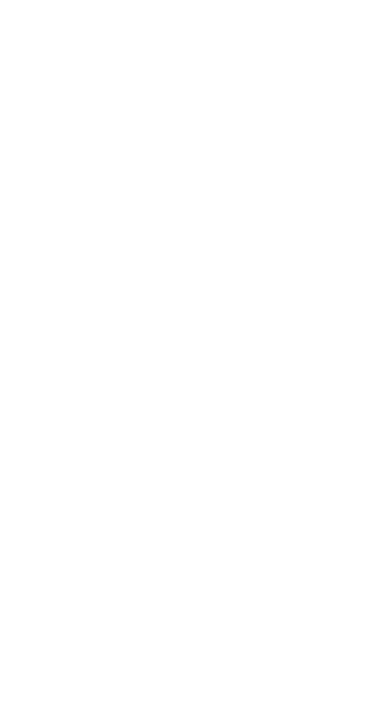
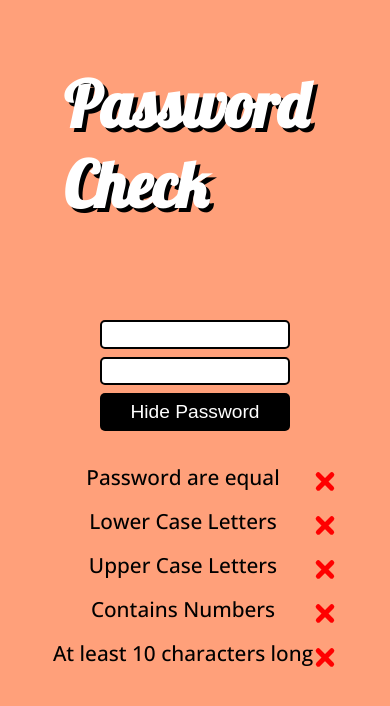
Before and after one commit to Goanta-Ovidiu/checkpoint-password-check, a plain HTML site: page index.html in a window 390 px wide. Drawn offline with nearby package versions, Linux system fonts and the light colour scheme.

Commit message:
feat: structure and style,responsive done!

```diff
--- a/index.html
+++ b/index.html
@@ -8,6 +8,41 @@
     <title>Password Check App</title>
   </head>
   <body>
+    <h1>Password Check</h1>
+    <main>
+      <section class="input-section">
+        <input type="text" name="" id="input-password" />
+        <input type="text" name="" id="input-password" />
+        <button id="show-hide-btn">Hide Password</button>
+      </section>
+      <section class="check-section">
+        <label for="equal">Password are equal</label>
+        <input type="checkbox" name="checks" value="equal" id="equal-check" />
+        <label for="lower-case">Lower Case Letters</label>
+        <input
+          type="checkbox"
+          name="checks"
+          value="lower-case"
+          id="lowercase-check"
+        />
+        <label for="upper-case">Upper Case Letters</label>
+        <input
+          type="checkbox"
+          name="checks"
+          value="upper-case"
+          id="uppercase-check"
+        />
+        <label for="number">Contains Numbers</label>
+        <input type="checkbox" name="checks" value="number" id="number-check" />
+        <label for="at-least-10-character">At least 10 characters long</label>
+        <input
+          type="checkbox"
+          name="checks"
+          value="at-least-10-character"
+          id="at-least-check"
+        />
+      </section>
+    </main>
     <script src="script.js"></script>
   </body>
 </html>
--- a/style.css
+++ b/style.css
@@ -0,0 +1,111 @@
+@import url("https://fonts.googleapis.com/css2?family=Lobster&display=swap");
+@import url("https://fonts.googleapis.com/css2?family=Open+Sans:wght@400;500;700&display=swap");
+
+* {
+  margin: 0;
+  padding: 0;
+  box-sizing: border-box;
+}
+
+body {
+  width: 100vw;
+  height: 100vh;
+  background-color: lightsalmon;
+  font-family: "Open Sans", sans-serif;
+}
+
+h1 {
+  font-family: "Lobster", cursive;
+  color: white;
+  display: flex;
+  justify-content: center;
+  margin: 4rem;
+  text-shadow: 4px 4px 0px black;
+  font-size: 4rem;
+}
+
+main {
+  display: flex;
+  flex-direction: column;
+  justify-content: center;
+  align-items: flex-start;
+  flex-wrap: wrap;
+  margin: 2rem;
+}
+
+.input-section {
+  display: flex;
+  flex-direction: column;
+  justify-content: center;
+  margin: 2rem auto;
+  gap: 0.5rem;
+}
+
+#show-hide-btn {
+  padding: 0.5rem;
+  color: white;
+  background-color: black;
+  border-radius: 5px;
+  border: none;
+  font-size: 1.2rem;
+  cursor: pointer;
+}
+
+#input-password {
+  padding: 0.3rem;
+  border: 2px solid black;
+  border-radius: 5px;
+}
+
+.check-section {
+  display: grid;
+  grid-template-columns: auto 1fr;
+  row-gap: 1rem;
+  margin: 0 auto;
+  text-align: center;
+  font-size: 1.3rem;
+  font-weight: 500;
+}
+
+.check-section input {
+  all: initial;
+  width: 1.5rem;
+  height: 1.3rem;
+  position: relative;
+}
+
+.check-section input:before,
+input:after {
+  content: "";
+  position: absolute;
+  width: 1.5rem;
+  height: 0.3rem;
+  background-color: red;
+  border-radius: 5px;
+  top: 1rem;
+}
+
+input:before {
+  transform: rotate(45deg);
+}
+
+input:after {
+  transform: rotate(-45deg);
+}
+
+.check-section.checked input {
+  accent-color: green;
+  width: 1.5rem;
+  height: 1.3rem;
+}
+
+@media screen and (min-width: 700px) {
+  main {
+    display: flex;
+    flex-direction: row;
+    justify-content: center;
+    align-items: center;
+    margin: 0 auto;
+    padding: 0;
+  }
+}
```
